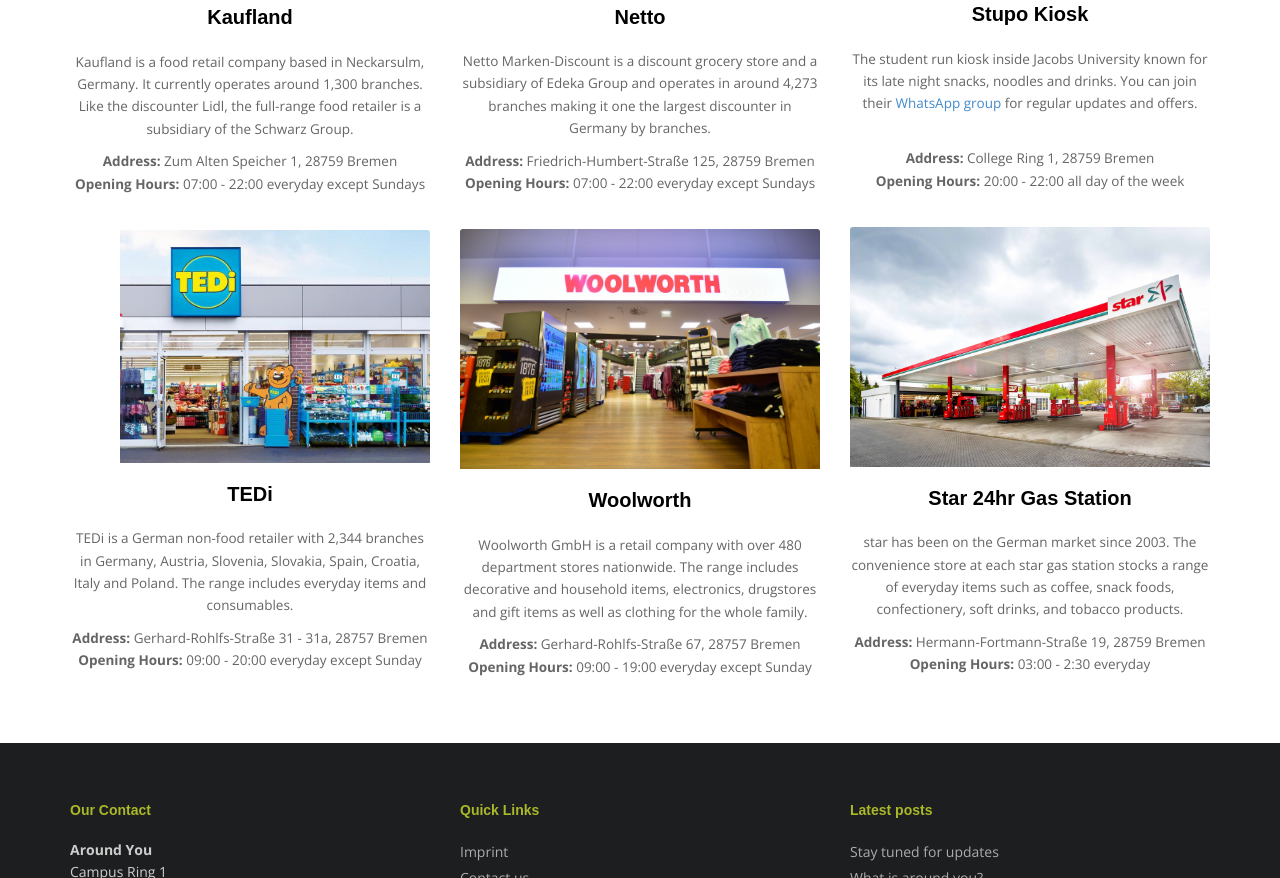
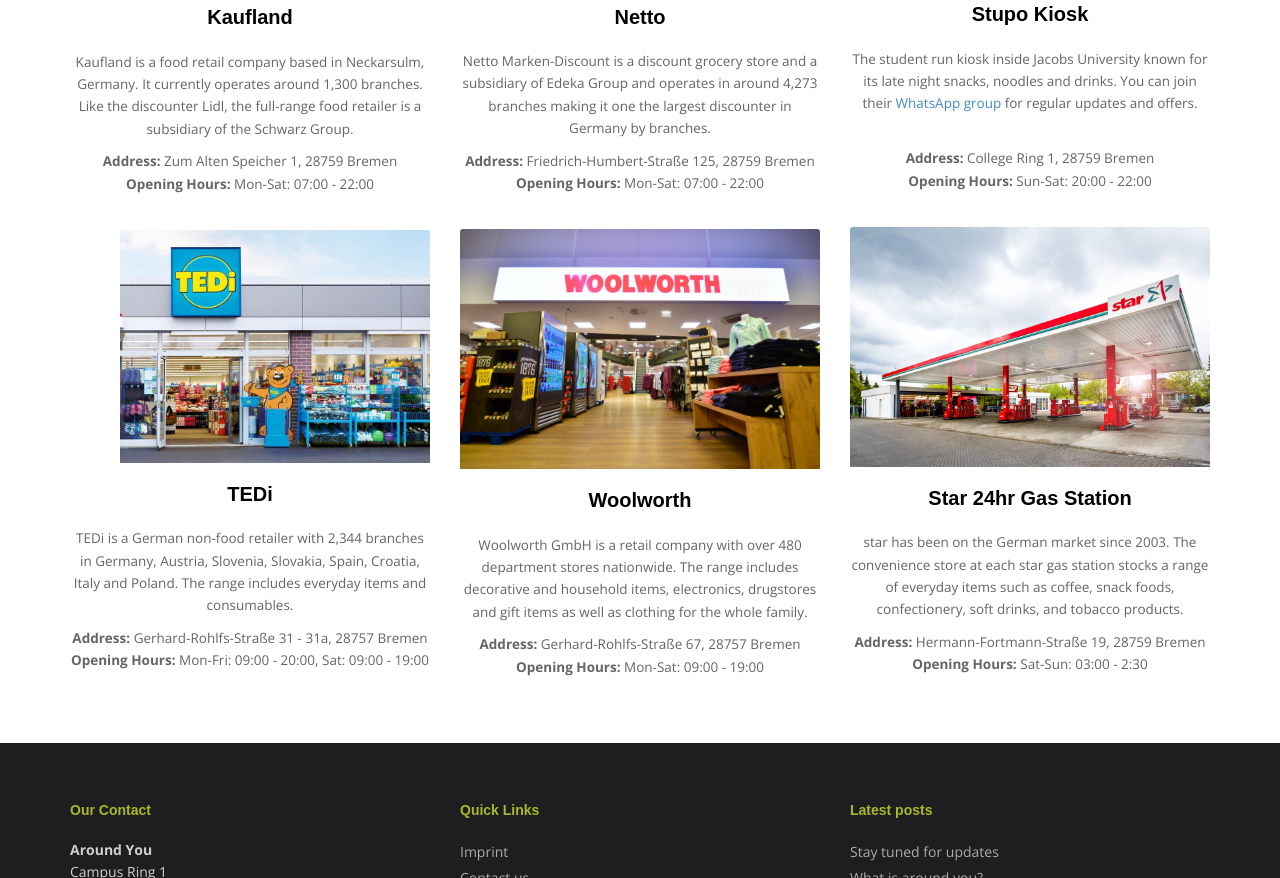
Before and after one commit to akarki7/aroundyou, a plain HTML site: page department.html in a window 1280 px wide. Shown: the part 531-1409 px from the top of the page. Drawn offline with nearby package versions, Linux system fonts and the light colour scheme; a web font is replaced by a local one.

Commit message:
Small changes

```diff
--- a/department.html
+++ b/department.html
@@ -109,7 +109,7 @@
 											operates around 1,300 branches. Like the discounter Lidl, the full-range
 											food retailer is a subsidiary of the Schwarz Group.</p>
 										<p><b>Address:</b> Zum Alten Speicher 1, 28759 Bremen<br>
-											<b>Opening Hours:</b> 07:00 - 22:00 everyday except Sundays <br>
+											<b>Opening Hours:</b> Mon-Sat: 07:00 - 22:00 <br>
 										</p>
 									</div>
 								</div>
@@ -137,7 +137,7 @@
 											Group and operates in around 4,273 branches making it one the largest
 											discounter in Germany by branches.</p>
 										<p><b>Address:</b> Friedrich-Humbert-Straße 125, 28759 Bremen<br>
-											<b>Opening Hours:</b> 07:00 - 22:00 everyday except Sundays <br>
+											<b>Opening Hours:</b> Mon-Sat: 07:00 - 22:00 <br>
 										</p>
 									</div>
 								</div>
@@ -168,7 +168,7 @@
 												 for regular updates and offers.</p>
 										<br>
 										<p><b>Address:</b> College Ring 1, 28759 Bremen<br>
-											<b>Opening Hours:</b> 20:00 - 22:00 all day of the week <br>
+											<b>Opening Hours:</b> Sun-Sat: 20:00 - 22:00<br>
 										</p>
 									</div>
 								</div>
@@ -199,7 +199,7 @@
 											and tobacco products.
 										</p>
 										<p><b>Address:</b> Hermann-Fortmann-Straße 19, 28759 Bremen<br>
-											<b>Opening Hours:</b> 03:00 - 2:30 everyday <br>
+											<b>Opening Hours:</b> Sat-Sun: 03:00 - 2:30<br>
 										</p>
 									</div>
 								</div>
@@ -227,7 +227,7 @@
 											nationwide. The range includes decorative and household items, electronics,
 											drugstores and gift items as well as clothing for the whole family.</p>
 										<p><b>Address:</b> Gerhard-Rohlfs-Straße 67, 28757 Bremen<br>
-											<b>Opening Hours:</b> 09:00 - 19:00 everyday except Sunday <br>
+											<b>Opening Hours:</b> Mon-Sat: 09:00 - 19:00 <br>
 										</p>
 									</div>
 								</div>
@@ -255,7 +255,7 @@
 											Slovenia, Slovakia, Spain, Croatia, Italy and Poland. The range includes
 											everyday items and consumables.</p>
 										<p><b>Address:</b> Gerhard-Rohlfs-Straße 31 - 31a, 28757 Bremen<br>
-											<b>Opening Hours:</b> 09:00 - 20:00 everyday except Sunday <br>
+											<b>Opening Hours:</b> Mon-Fri: 09:00 - 20:00, Sat: 09:00 - 19:00<br>
 										</p>
 									</div>
 								</div>
```
Also changed, not shown: travel.html (+1 -1 lines).
